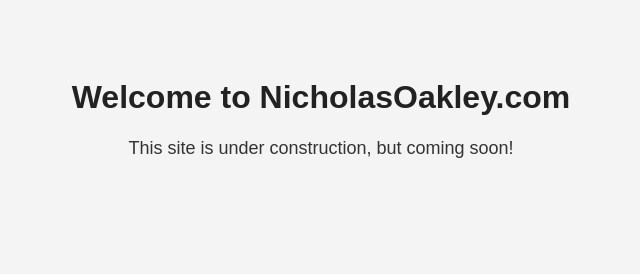
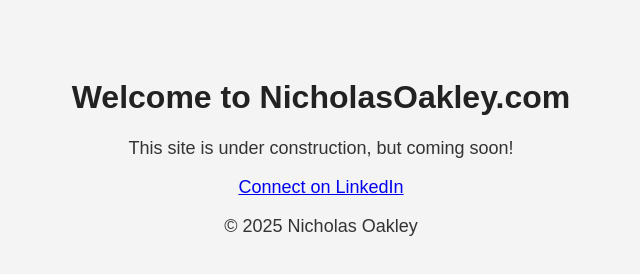
Before and after one commit to Nicholasoakleyaz/nicholasoakley.github.io, a plain HTML site: page index.html in a window 1280 px wide. Shown: the whole page, without its empty margins (319-959 px from the left). Drawn offline with Linux system fonts and the light colour scheme.

Commit message:
Update index.html

```diff
--- a/index.html
+++ b/index.html
@@ -1,5 +1,5 @@
 <!DOCTYPE html>
-<html>
+<html lang="en">
 <head>
   <meta charset="UTF-8" />
   <meta name="viewport" content="width=device-width, initial-scale=1.0" />
@@ -7,9 +7,18 @@
   <link rel="stylesheet" href="style.css" />
 </head>
 <body>
-  <h1>Welcome to NicholasOakley.com</h1>
-  <p>This site is under construction, but coming soon!</p>
+  <main>
+    <h1>Welcome to NicholasOakley.com</h1>
+    <p>This site is under construction, but coming soon!</p>
+    <p>
+      <a href="https://www.linkedin.com/in/nicholasoakleyaz/" target="_blank">
+        Connect on LinkedIn
+      </a>
+    </p>
+  </main>
 
-  <script src="script.js"></script>
+  <footer>
+    <p>&copy; 2025 Nicholas Oakley</p>
+  </footer>
 </body>
 </html>
```
